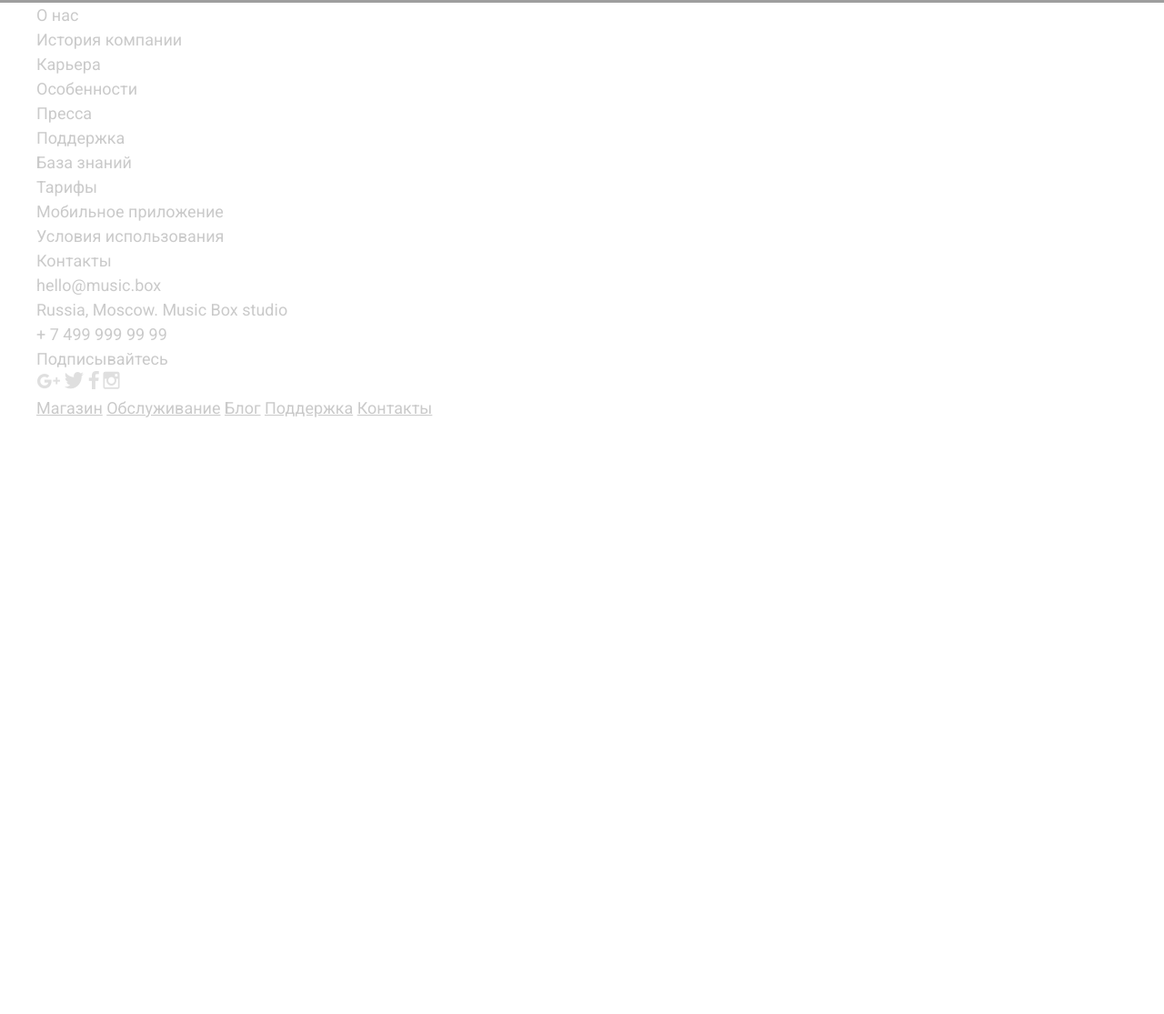
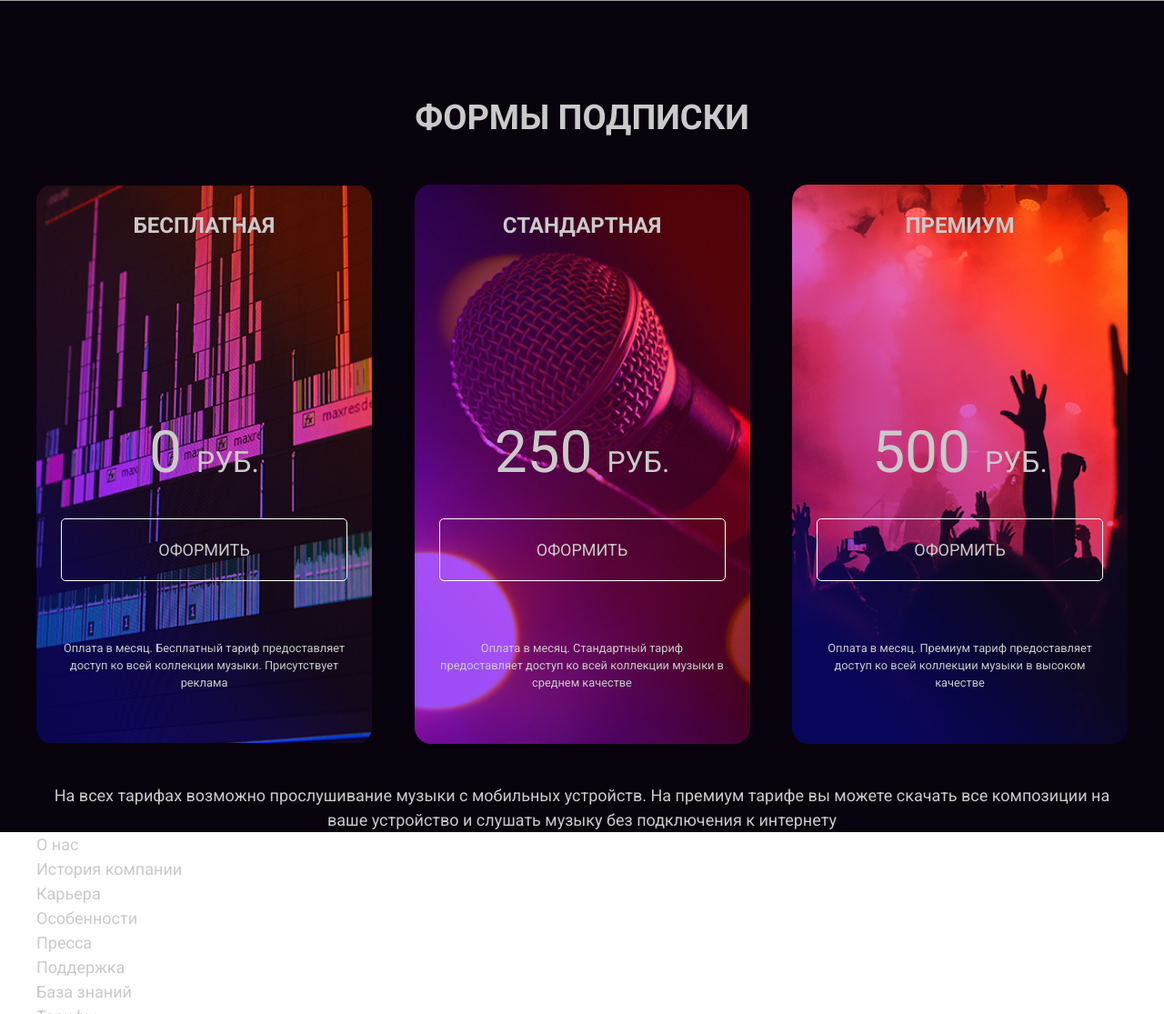
Before and after one commit to yavictor/layout-designer-project-lvl2, a website: page src/index.html in a window 1280 px wide. Shown: the part 1023-2138 px from the top of the page at 91% size. Before the commit the page ends 1485 px from the top, so only its background shows below. Drawn offline with Linux system fonts and the light colour scheme; grey boxes are pictures that could not be loaded.

Commit message:
Layout of page-pricing section

```diff
--- a/src/index.html
+++ b/src/index.html
@@ -35,6 +35,36 @@
           <input type="email" placeholder="Email" id="email">
           <button type="submit" class="btn btn-green">Получить доступ</button>
         </form>
+      </div>
+    </section>
+    <section class="page-pricing" id="page-pricing">
+      <div class="container">
+        <h2 class="title">Формы подписки</h2>
+        <div class="items-container">
+          <div class="pricing-item bg bg-free">
+            <h3 class="pricing-item-title">Бесплатная</h3>
+            <p class="pricing-value">0
+              <span class="currency">РУБ.</span>
+            </p>
+            <a href="#" class="checkout btn">Оформить</a>
+            <p class="pricing-footer">Оплата в месяц. Бесплатный тариф предоставляет доступ ко всей коллекции музыки. Присутствует реклама</p>
+          </div>
+          <div class="pricing-item bg bg-standart">
+            <h3 class="pricing-item-title">Стандартная</h3>
+            <p class="pricing-value">250
+              <span class="currency">РУБ.</span></p>
+            <a href="#" class="checkout btn">Оформить</a>
+            <p class="pricing-footer">Оплата в месяц. Стандартный тариф предоставляет доступ ко всей коллекции музыки в среднем качестве</p>
+          </div>
+          <div class="pricing-item bg bg-premium">
+            <h3 class="pricing-item-title">Премиум</h3>
+            <p class="pricing-value">500
+              <span class="currency">РУБ.</span></p>
+            <a href="#" class="checkout btn">Оформить</a>
+            <p class="pricing-footer">Оплата в месяц. Премиум тариф предоставляет доступ ко всей коллекции музыки в высоком качестве</p>
+          </div>
+        </div>
+        <div class="page-pricing-footer">На всех тарифах возможно прослушивание музыки с мобильных устройств. На премиум тарифе вы можете скачать все композиции на ваше устройство и слушать музыку без подключения к интернету</div>
       </div>
     </section>
   </main>
--- a/src/scss/app.scss
+++ b/src/scss/app.scss
@@ -4,3 +4,4 @@
 @import 'general';
 @import 'page-description';
 @import 'buttons';
+@import 'page-pricing';
--- a/src/scss/buttons.scss
+++ b/src/scss/buttons.scss
@@ -1,6 +1,11 @@
 .btn {
+  width: 100%;
+
   padding: 20px 30px;
+  border: 1px solid #fff;
   border-radius: 5px;
+  text-align: center;
+  text-transform: uppercase;
   &-green {
     background: $main-green;
   }
--- a/src/scss/general.scss
+++ b/src/scss/general.scss
@@ -17,6 +17,7 @@
 
 h1,
 h2 {
+  margin: 0 auto;
   font-weight: bold;
   text-transform: uppercase;
 }
@@ -27,6 +28,10 @@ h1 {
 
 h2 {
   font-size: 38px;
+}
+
+h3 {
+  font-size: 24px;
 }
 
 img {
--- /dev/null
+++ b/src/scss/page-pricing.scss
@@ -0,0 +1,64 @@
+.page-pricing {
+  padding-top: 100px;
+  background: $main-bg-color;
+  .bg {
+    background-position: center;
+    background-size: cover;
+    &-free {
+      background-image: url('images/subscribe_1.png');
+    }
+    &-standart {
+      background-image: url('images/subscribe_2.png');
+    }
+    &-premium {
+      background-image: url('images/subscribe_3.png');
+    }
+  }
+  .title {
+    margin-bottom: 45px;
+    text-align: center;
+  }
+  .items-container {
+    display: flex;
+    justify-content: space-between;
+
+    .pricing-item {
+      height: 615px;
+      width: 369px;
+      padding: 1.5rem 1.5rem 64px;
+      border-radius: 1rem;
+
+      display: flex;
+      flex-direction: column;
+      align-items: center;
+      &-title {
+        text-transform: uppercase;
+
+      }
+      .pricing-value {
+        margin-top: 200px;
+        font-size: 64px;
+        line-height: 100%;
+        .currency {
+          font-size: 32px;
+          line-height: 1em;
+        }
+      }
+      .checkout {
+        display: block;
+        margin-top: 40px;
+        text-decoration: none;
+      }
+      .pricing-footer {
+        text-align: center;
+        margin-top: 64px;
+        font-size: 12.8px;
+        line-height: 150%;
+      }
+    }
+  }
+  &-footer {
+    text-align: center;
+    margin-top: 43px;
+  }
+}
```
Also changed, not shown: src/style.css, 1 other file.
